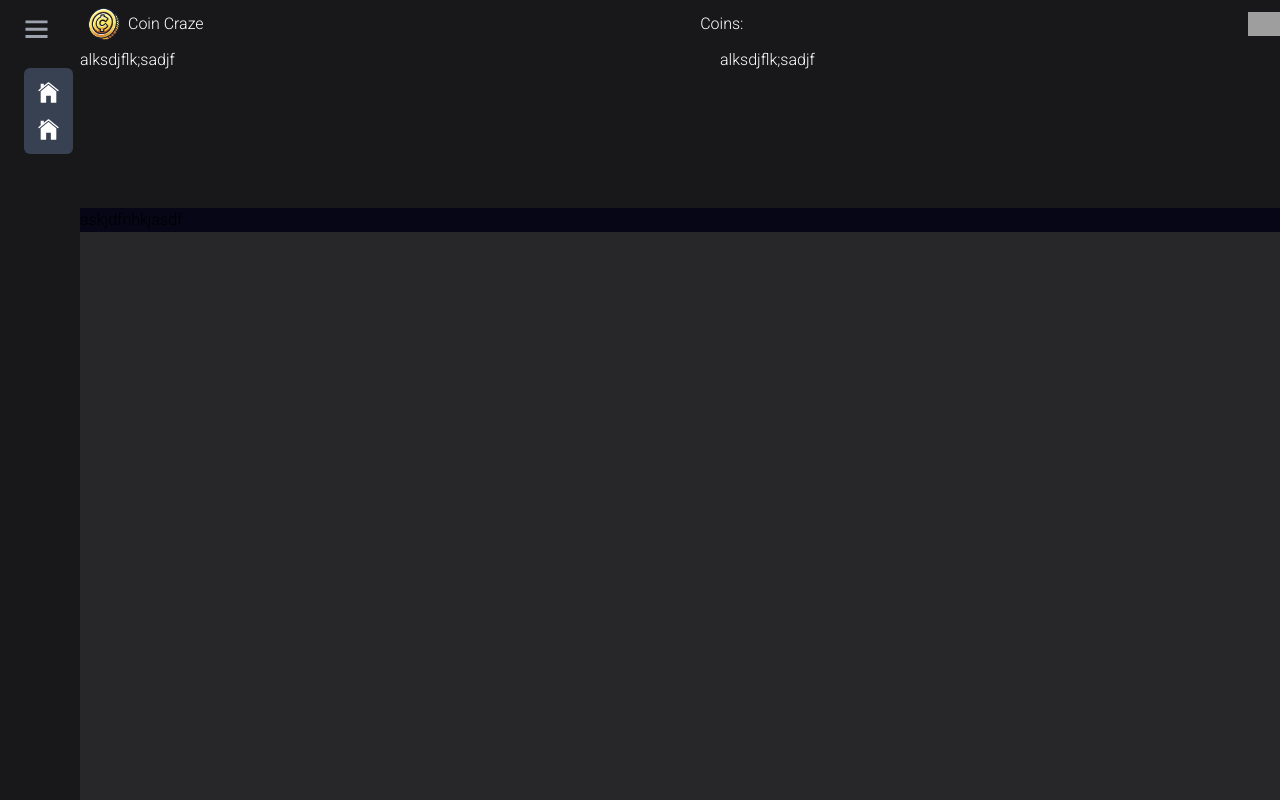
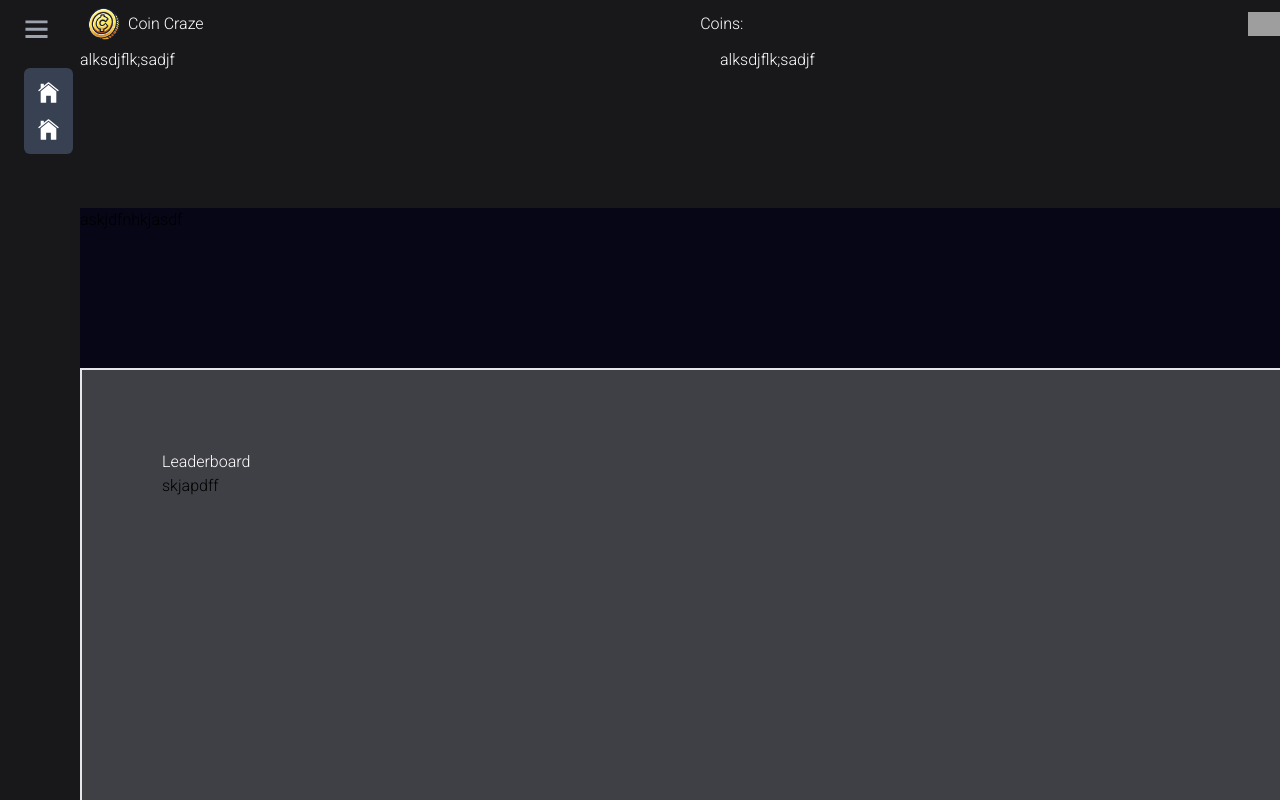
Before and after one commit to scrap-devs/gambling, a Next.js app: page / in a window 1280 px wide. Built offline with nearby package versions, Linux system fonts and the light colour scheme; no server answers; grey boxes are pictures that could not be loaded.

Commit message:
page renew

```diff
--- a/src/app/globals.css
+++ b/src/app/globals.css
@@ -1,3 +1,13 @@
 @tailwind base;
 @tailwind components;
 @tailwind utilities;
+
+@layer base {
+  @font-face {
+    font-family: 'Roboto';
+    font-style: normal;
+    font-weight: 400;
+    font-display: swap;
+    src: url(/fonts/Roboto.woff2) format('woff2');
+  }
+}
--- a/src/app/page.js
+++ b/src/app/page.js
@@ -10,13 +10,22 @@ export default function Home() {
   return (
     <div className="w-screen h-screen bg-zinc-800">
       {/*Top Componenet */}
-          <div className="bg-zinc-900 flex flex-row w-screen h-40">
+      <div className="bg-zinc-900 flex flex-row w-screen h-1/5">
         <div className="text-white basis-0 grow">alksdjflk;sadjf</div>
         <div className="text-white basis-0 grow">alksdjflk;sadjf</div>
       </div>
       {/*Middle Component */}
-        <div className="bg-dark-black flex flex-row basis-0 grow-1 justify-between">
+      <div className="bg-dark-black flex flex-row basis-0 grow-1 content-center justify-between h-1/5">
         askjdfnhkjasdf
+      </div>
+      {/*Leaderboard */}
+      <div className="bg-zinc-700 h-3/5 w p-20 border-2 justify-center">
+        <h1 className="text-white">Leaderboard</h1>
+            <ul>
+              <li>
+                skjapdff
+              </li>
+            </ul>
           </div>
         </div>
 
```
Lines whose indentation alone changed are shown as unchanged.
